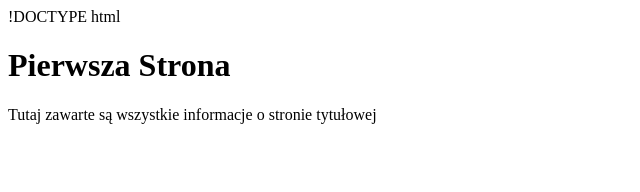
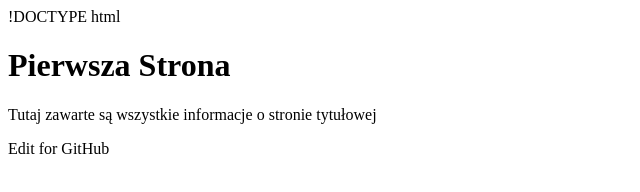
Before and after one commit to Stachoo99/projekt-startowy, a plain HTML site: page indextest.html in a window 1280 px wide. Shown: the whole page, without its empty margins (0-640 px from the left). Drawn offline with Linux system fonts and the light colour scheme.

Commit message:
Update indextest.html
Nauka dla GitHuba

```diff
--- a/indextest.html
+++ b/indextest.html
@@ -6,6 +6,7 @@
 <body>
     <h1>Pierwsza Strona</h1>
     <p>Tutaj zawarte są wszystkie informacje o stronie tytułowej</p>
+    <p>Edit for GitHub
 
 
 
```
